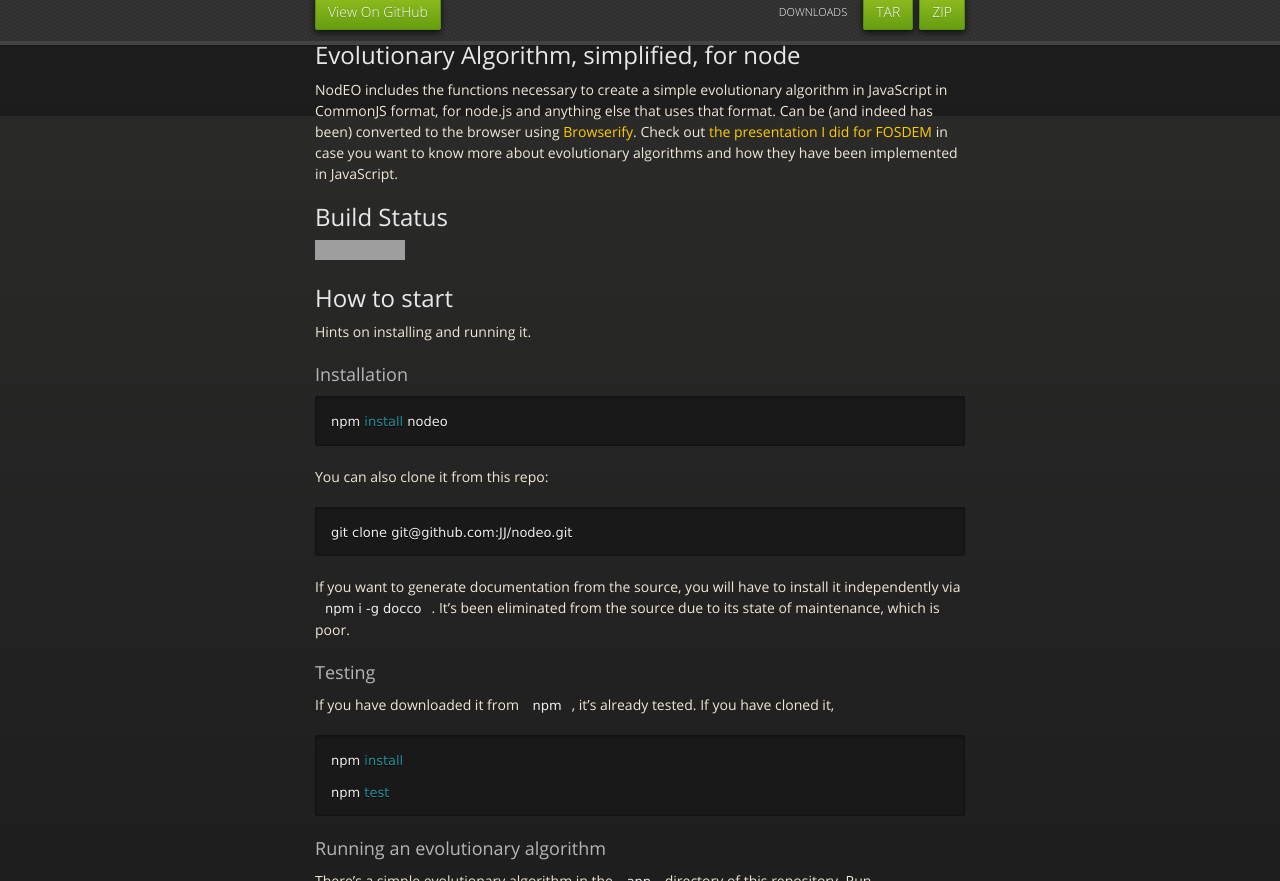
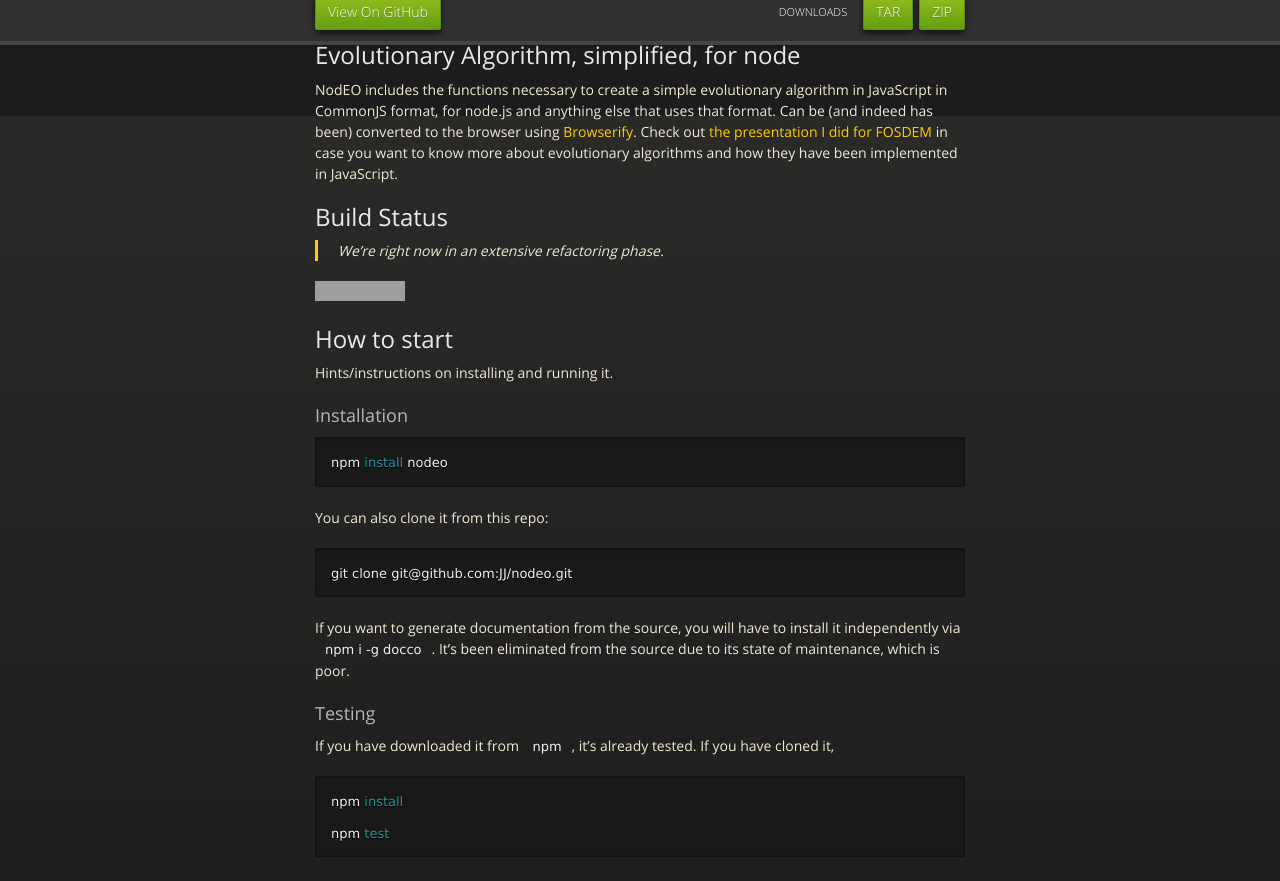
Before and after one commit to JJ/nodeo, a Jekyll site: the page built from index.md, in a window 1280 px wide and 900 px high, scrolled down 765 px, cut to the strip 19-900 px from the top of the window. Built offline with Jekyll 4.4.1, drawn with Linux system fonts in a browser that asks for light colours; nearby versions of some CDN libraries; our own code applies the rules of GitHub Pages for plain Markdown files; grey boxes are pictures that could not be loaded.

Commit message:
Sync gh-pages with master

```diff
--- a/index.md
+++ b/index.md
@@ -19,11 +19,13 @@
 
 ## Build Status
 
-[![Build Status](https://travis-ci.org/JJ/nodeo.png)](https://travis-ci.org/JJ/nodeo)
+> We're right now in an extensive refactoring phase.
+
+[![Test code and coverage](https://github.com/JJ/nodeo/actions/workflows/test.yaml/badge.svg)](https://github.com/JJ/nodeo/actions/workflows/test.yaml)
 
 ## How to start
 
-Hints on installing and running it.
+Hints/instructions on installing and running it.
 
 ### Installation
 
```
Also changed, not shown: README.md.
